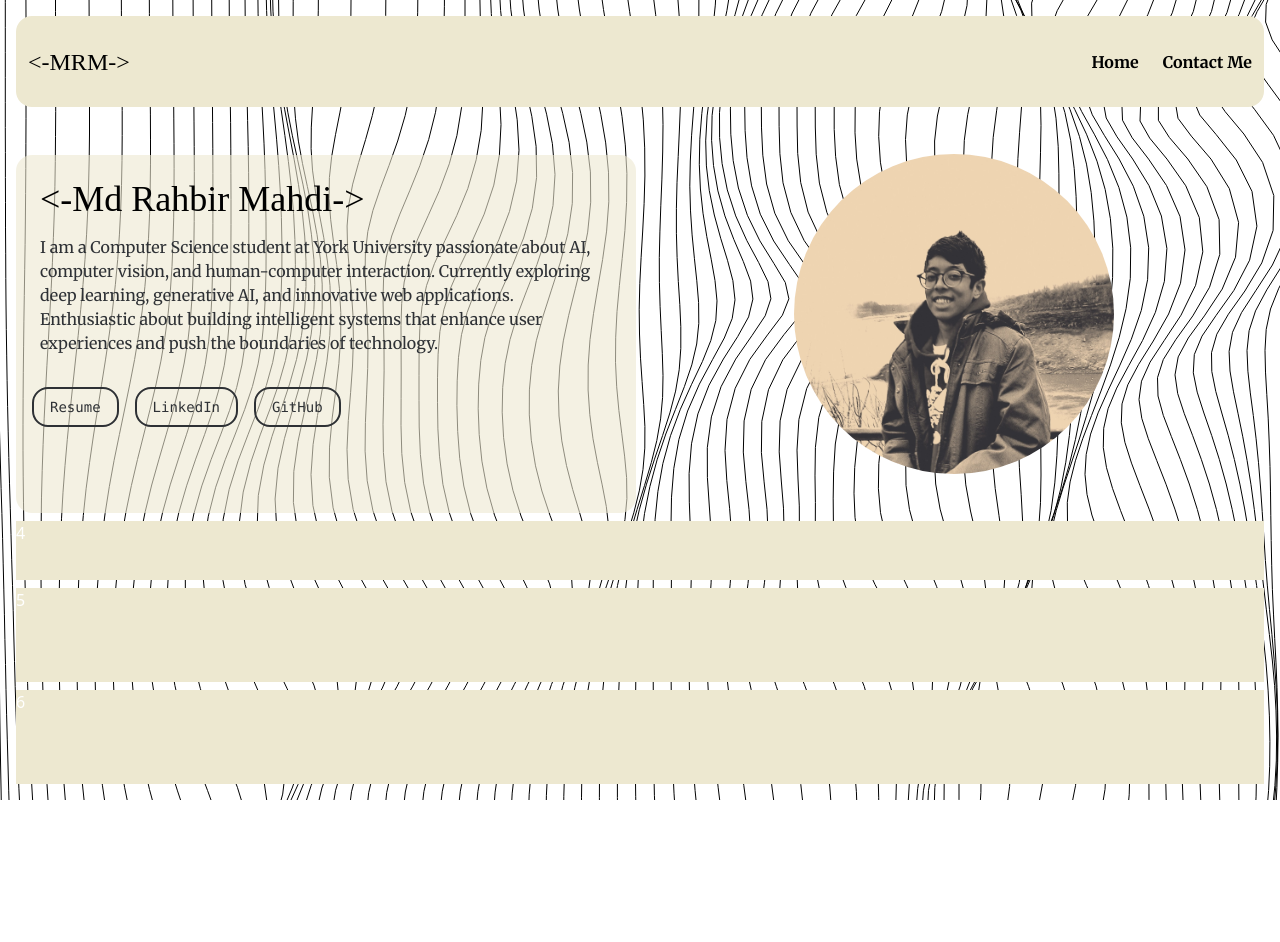
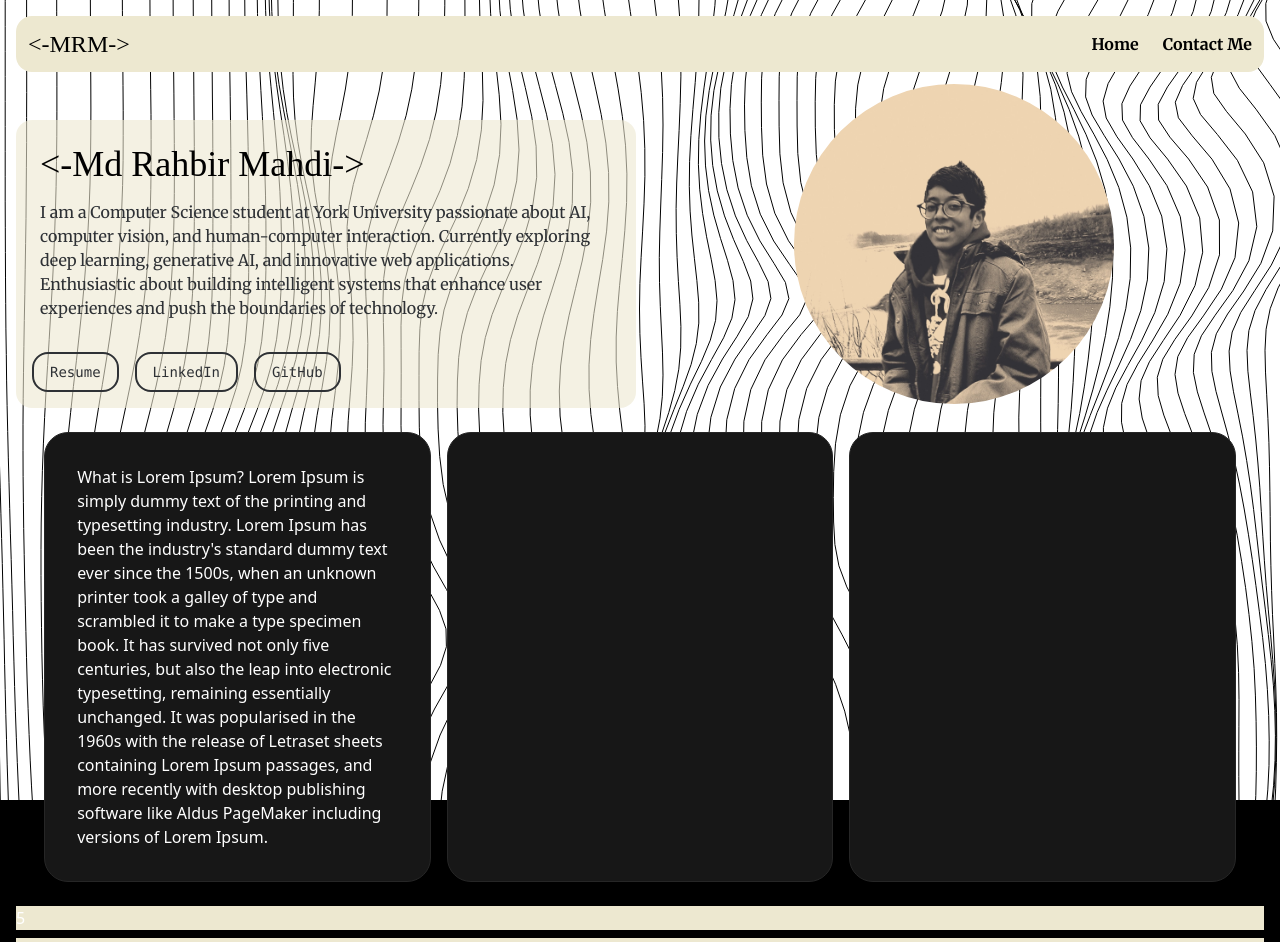
Before and after one commit to Rahbir1518/Portfolio-Website, a React (Vite) app: page / in a window 1280 px wide. Shown: the top 942 px of the page. Before the commit the page ends 800 px from the top, so only its background shows below. Built offline with nearby package versions, Linux system fonts and the light colour scheme; a web font is replaced by a local one.

Commit message:
card component

```diff
--- a/src/App.jsx
+++ b/src/App.jsx
@@ -2,30 +2,30 @@ import Waves from "./components/Waves.jsx";
 import Navbar from "./components/Navbar.jsx";
 import Hero from "./components/Hero.jsx";
 import logo from "./assets/logo.jpg";
+import TechStack from "./components/TechStack.jsx";
 
 function App() {
   return (
     <>
-      <div className="relative min-h-screen bg-black overflow-hidden cursor-none">
-        {/* Waves background */}
-        <div className="absolute inset-0 z-0">
-          <Waves backgroundColor="#FFFFFF" lineColor= "secondary" />
+      <div className="relative min-h-screen bg-black cursor-none overflow-auto">
+        <div className="fixed inset-0 z-0">
+          <Waves backgroundColor="#FFFFFF" lineColor="secondary" />
         </div>
 
-        {/* Grid content */}
-        <div className="relative z-10 parent grid grid-cols-4 md:grid-cols-2 sm:grid-cols-1 gap-2 text-white p-4 h-screen">
+        <div className="relative z-10 parent grid grid-cols-4 md:grid-cols-2 sm:grid-cols-1 gap-2 text-white p-4">
 
           <Navbar />
 
-          <Hero/>
+          <Hero />
 
           <div className="div3 flex justify-center items-center">
-            <img src={logo} className="w-1/2 max-w-40 md:w-3/4 md:max-w-60 lg:w-full lg:max-w-80 aspect-square object-cover rounded-full" />
+            <img src={logo} alt="Logo" className="w-1/2 max-w-40 md:w-3/4 md:max-w-60 lg:w-full lg:max-w-80 aspect-square object-cover rounded-full" />
           </div>
 
-          <div className="div4 bg-[#EDE8D0] col-span-4 md:col-span-2 sm:col-span-1">4</div>
-          <div className="div5 bg-[#EDE8D0] col-span-4 md:col-span-2 sm:col-span-1">5</div>
-          <div className="div6 bg-[#EDE8D0] col-span-4 md:col-span-2 sm:col-span-1">6</div>
+          <TechStack />
+
+          <div className="div5 bg-primary col-span-4 md:col-span-2 sm:col-span-1">5</div>
+          <div className="div6 bg-primary col-span-4 md:col-span-2 sm:col-span-1">6</div>
         </div>
       </div>
     </>
--- a/src/components/Hero.jsx
+++ b/src/components/Hero.jsx
@@ -2,7 +2,7 @@ import React from 'react'
 
 const Hero = () => {
   return (
-    <div className="div2 col-span-3 md:col-span-2 sm:col-span-1 bg-[#EDE8D0]/60 hover:bg-[#EDE8D0] transition-colors duration-450 rounded-2xl mt-10 p-4">
+    <div className="div2 col-span-3 md:col-span-2 sm:col-span-1 bg-primary/60 hover:bg-primary transition-colors duration-450 rounded-2xl mt-10 p-4">
 
       <h1 className="text-black text-4xl p-2 font-primary">{"<-"}Md Rahbir Mahdi{"->"}</h1>
 
--- /dev/null
+++ b/src/components/SpotlightCard.jsx
@@ -0,0 +1,56 @@
+import { useRef, useState } from "react";
+
+const SpotlightCard = ({ children, className = "", spotlightColor = "rgba(255, 255, 255, 0.25)" }) => {
+  const divRef = useRef(null);
+  const [isFocused, setIsFocused] = useState(false);
+  const [position, setPosition] = useState({ x: 0, y: 0 });
+  const [opacity, setOpacity] = useState(0);
+
+  const handleMouseMove = (e) => {
+    if (!divRef.current || isFocused) return;
+
+    const rect = divRef.current.getBoundingClientRect();
+    setPosition({ x: e.clientX - rect.left, y: e.clientY - rect.top });
+  };
+
+  const handleFocus = () => {
+    setIsFocused(true);
+    setOpacity(0.6);
+  };
+
+  const handleBlur = () => {
+    setIsFocused(false);
+    setOpacity(0);
+  };
+
+  const handleMouseEnter = () => {
+    setOpacity(0.6);
+  };
+
+  const handleMouseLeave = () => {
+    setOpacity(0);
+  };
+
+  return (
+    <div
+      ref={divRef}
+      onMouseMove={handleMouseMove}
+      onFocus={handleFocus}
+      onBlur={handleBlur}
+      onMouseEnter={handleMouseEnter}
+      onMouseLeave={handleMouseLeave}
+      className={`relative rounded-3xl border border-neutral-800 bg-neutral-900 overflow-hidden p-8 ${className}`}
+    >
+      <div
+        className="pointer-events-none absolute inset-0 opacity-0 transition-opacity duration-500 ease-in-out"
+        style={{
+          opacity,
+          background: `radial-gradient(circle at ${position.x}px ${position.y}px, ${spotlightColor}, transparent 80%)`,
+        }}
+      />
+      {children}
+    </div>
+  );
+};
+
+export default SpotlightCard;
--- /dev/null
+++ b/src/components/TechStack.jsx
@@ -0,0 +1,27 @@
+import React from 'react';
+import SpotlightCard from './SpotlightCard';
+
+const TechStack = () => {
+  return (
+    <div className="div4 p-4">
+      {/* Outer wrapper: 80% width and centered */}
+      <div className="w-[98%] mx-auto">
+        {/* Flex container with horizontal spacing */}
+        <div className="flex space-x-4">
+          <SpotlightCard className="flex-1" spotlightColor="rgba(0, 229, 255, 0.2)">
+          What is Lorem Ipsum?
+          Lorem Ipsum is simply dummy text of the printing and typesetting industry. Lorem Ipsum has been the industry's standard dummy text ever since the 1500s, when an unknown printer took a galley of type and scrambled it to make a type specimen book. It has survived not only five centuries, but also the leap into electronic typesetting, remaining essentially unchanged. It was popularised in the 1960s with the release of Letraset sheets containing Lorem Ipsum passages, and more recently with desktop publishing software like Aldus PageMaker including versions of Lorem Ipsum.
+          </SpotlightCard>
+          <SpotlightCard className="flex-1" spotlightColor="rgba(0, 229, 255, 0.2)">
+            {/* Content for Card 2 */}
+          </SpotlightCard>
+          <SpotlightCard className="flex-1" spotlightColor="rgba(0, 229, 255, 0.2)">
+            {/* Content for Card 3 */}
+          </SpotlightCard>
+        </div>
+      </div>
+    </div>
+  );
+};
+
+export default TechStack;
--- a/src/index.css
+++ b/src/index.css
@@ -6,6 +6,7 @@
     --font-primary: "Monomaniac One", "sans-serif";
     --font-secondary: "Merriweather", "sans-serif";
     --color-secondary: #2E3135;
+    --color-primary:#EDE8D0;
 }
 
 .parent {
```
